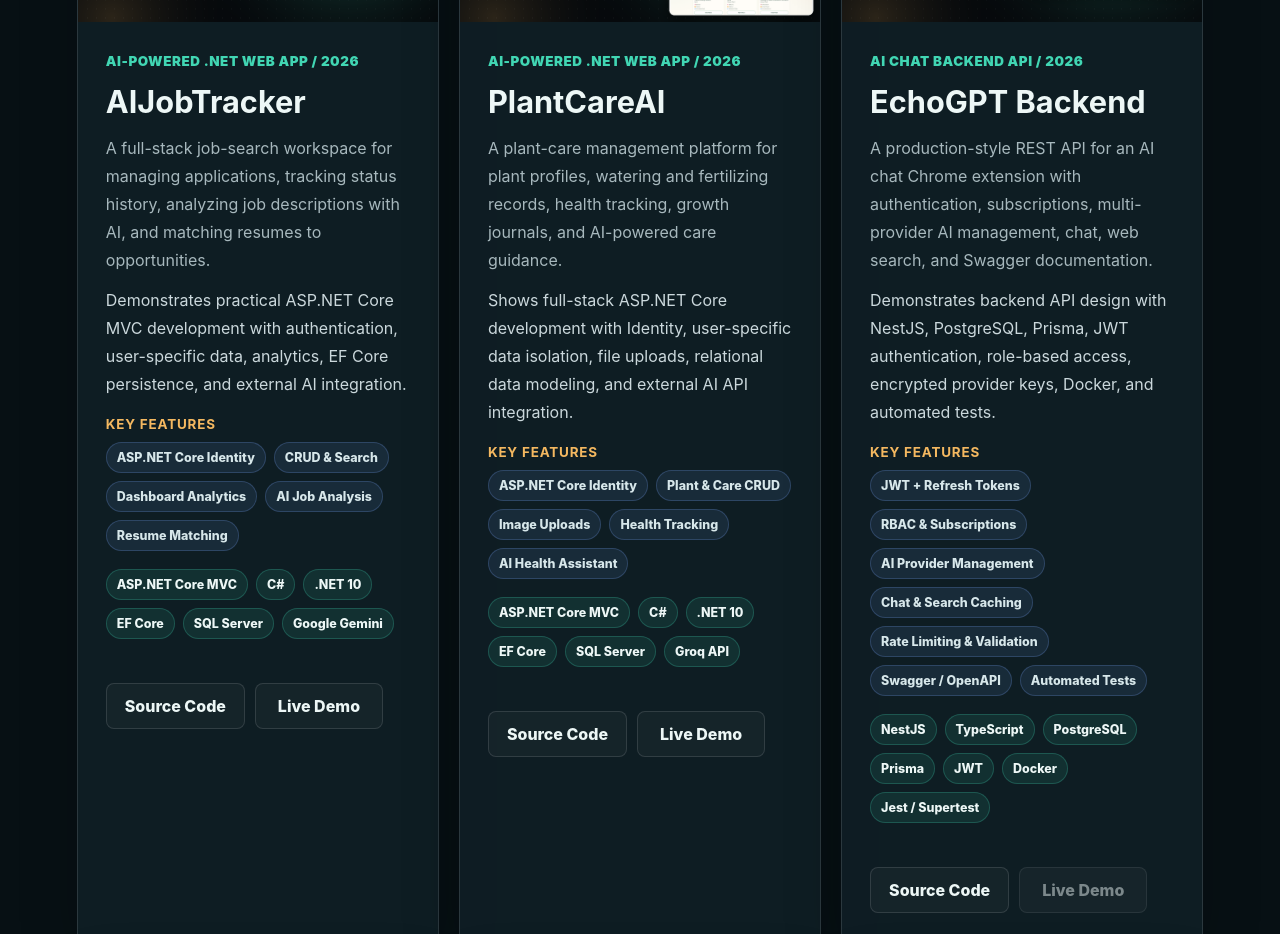
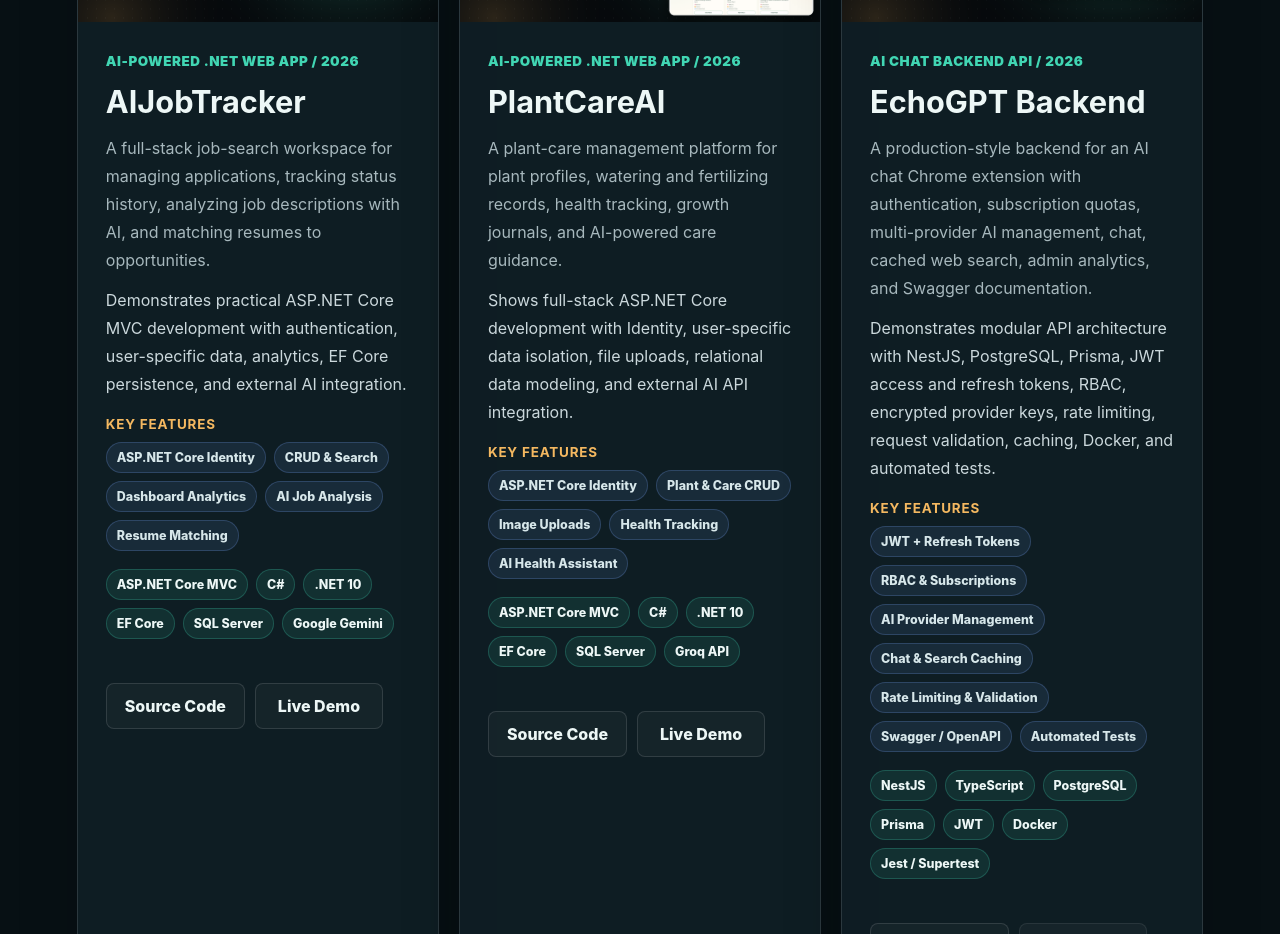
Before and after one commit to Tasmia-Hossain/Portfolio, a React (Create React App) app: page / in a window 1280 px wide. Shown: the part 4000-4934 px from the top of the page. Built offline with nearby package versions, Linux system fonts and the light colour scheme.

Commit message:
Polish EchoGPT portfolio copy

```diff
--- a/src/portfolioData.js
+++ b/src/portfolioData.js
@@ -137,9 +137,9 @@
     year: "2026",
     category: "AI Chat Backend API",
     summary:
-      "A production-style REST API for an AI chat Chrome extension with authentication, subscriptions, multi-provider AI management, chat, web search, and Swagger documentation.",
+      "A production-style backend for an AI chat Chrome extension with authentication, subscription quotas, multi-provider AI management, chat, cached web search, admin analytics, and Swagger documentation.",
     impact:
-      "Demonstrates backend API design with NestJS, PostgreSQL, Prisma, JWT authentication, role-based access, encrypted provider keys, Docker, and automated tests.",
+      "Demonstrates modular API architecture with NestJS, PostgreSQL, Prisma, JWT access and refresh tokens, RBAC, encrypted provider keys, rate limiting, request validation, caching, Docker, and automated tests.",
     keyFeatures: ["JWT + Refresh Tokens", "RBAC & Subscriptions", "AI Provider Management", "Chat & Search Caching", "Rate Limiting & Validation", "Swagger / OpenAPI", "Automated Tests"],
     stack: ["NestJS", "TypeScript", "PostgreSQL", "Prisma", "JWT", "Docker", "Jest / Supertest"],
     github: "https://github.com/Tasmia-Hossain/EchoGPTBackend",
```
